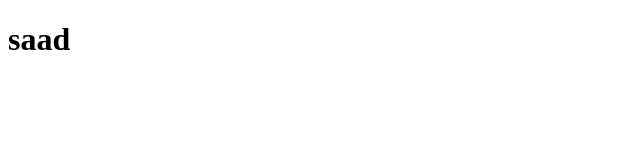
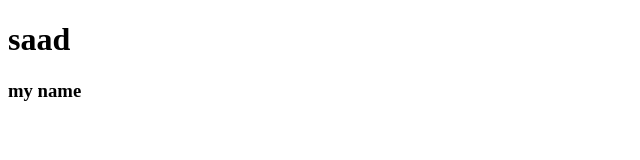
Before and after one commit to Saad-Ahsan/second, a plain HTML site: page index.html in a window 1280 px wide. Shown: the full height of the page, 0-640 px from the left. Drawn offline with Linux system fonts and the light colour scheme.

Commit message:
lasttime commit

```diff
--- a/index.html
+++ b/index.html
@@ -7,5 +7,6 @@
 </head>
 <body>
     <h1>saad</h1>
+    <h3>my name</h3>
 </body>
 </html>
```
